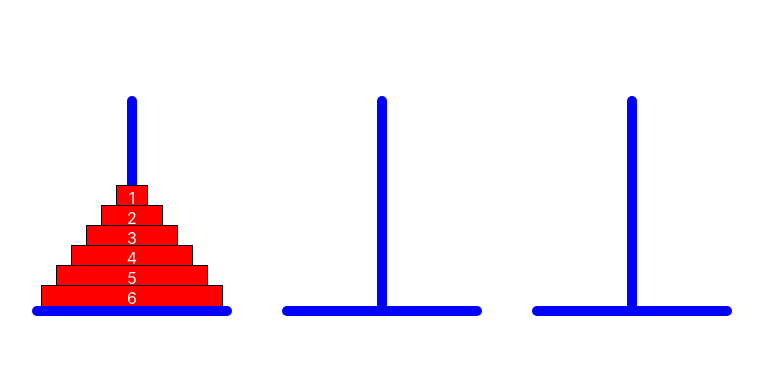
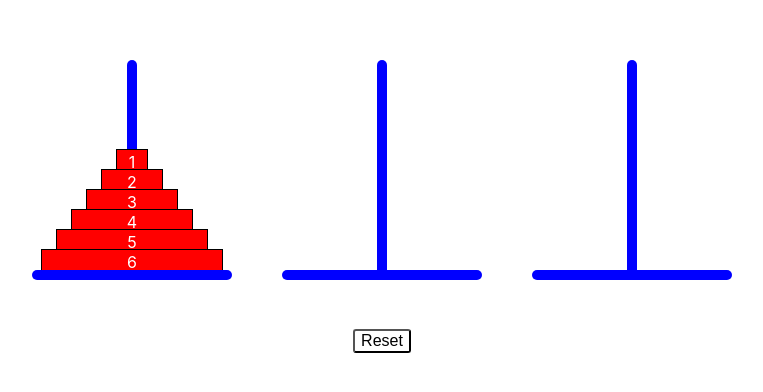
Before and after one commit to singhprashant17/svelte-towerofhanoi, a Svelte app: page / in a window 1280 px wide. Shown: the part 194-586 px from the top of the page, without its empty margins (258-1021 px from the left). Built offline with nearby package versions, Linux system fonts and the light colour scheme.

Commit message:
Added reset button

```diff
--- a/src/App.svelte
+++ b/src/App.svelte
@@ -1,10 +1,12 @@
 <script lang="ts">
+  import ControlButtons from "./lib/ControlButtons.svelte";
   import Stack from "./lib/Stack";
   import Tower from "./lib/Tower.svelte";
 
-  let tower1 = new Stack("tower1", [6 ,5, 4, 3, 2, 1]);
-  let tower2 = new Stack("tower2");
-  let tower3 = new Stack("tower3");
+  let tower1: Stack;
+  let tower2: Stack;
+  let tower3: Stack;
+  resetState();
 
   function handleUpdateTower(event) {
     let payload = event.detail;
@@ -50,6 +52,12 @@
         break;
     }
   }
+
+  function resetState() {
+    tower1 = new Stack("tower1", [6, 5, 4, 3, 2, 1]);
+    tower2 = new Stack("tower2");
+    tower3 = new Stack("tower3");
+  }
 </script>
 
 <main class="main">
@@ -57,6 +65,9 @@
   <Tower bind:stack="{tower2}" on:updateTower="{handleUpdateTower}" />
   <Tower bind:stack="{tower3}" on:updateTower="{handleUpdateTower}" />
 </main>
+<br />
+<br />
+<ControlButtons on:reset="{resetState}" />
 
 <style>
   .main {
--- /dev/null
+++ b/src/lib/ControlButtons.svelte
@@ -0,0 +1,20 @@
+<script>
+    import { createEventDispatcher } from "svelte";
+
+    const dispatch = createEventDispatcher();
+
+    function onReset() {
+        dispatch("reset");
+    }
+</script>
+
+<input id="but" type="button" value="Reset" on:click="{onReset}" />
+
+<style>
+    input {
+        color: black;
+        font-size: medium;
+        border-radius: 3px;
+        background-color: white;
+    }
+</style>
```
